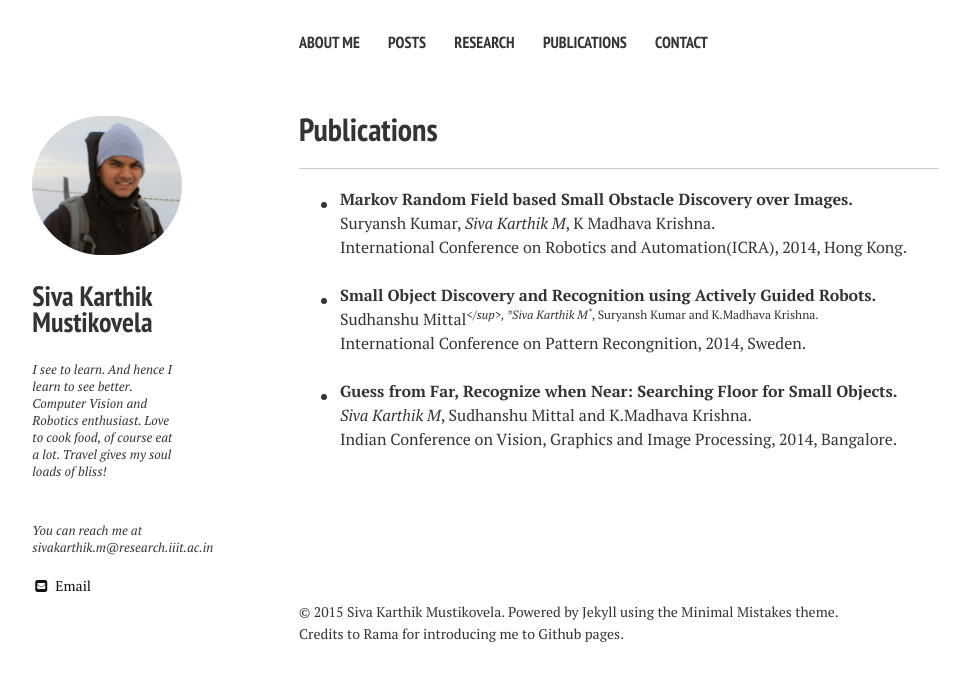
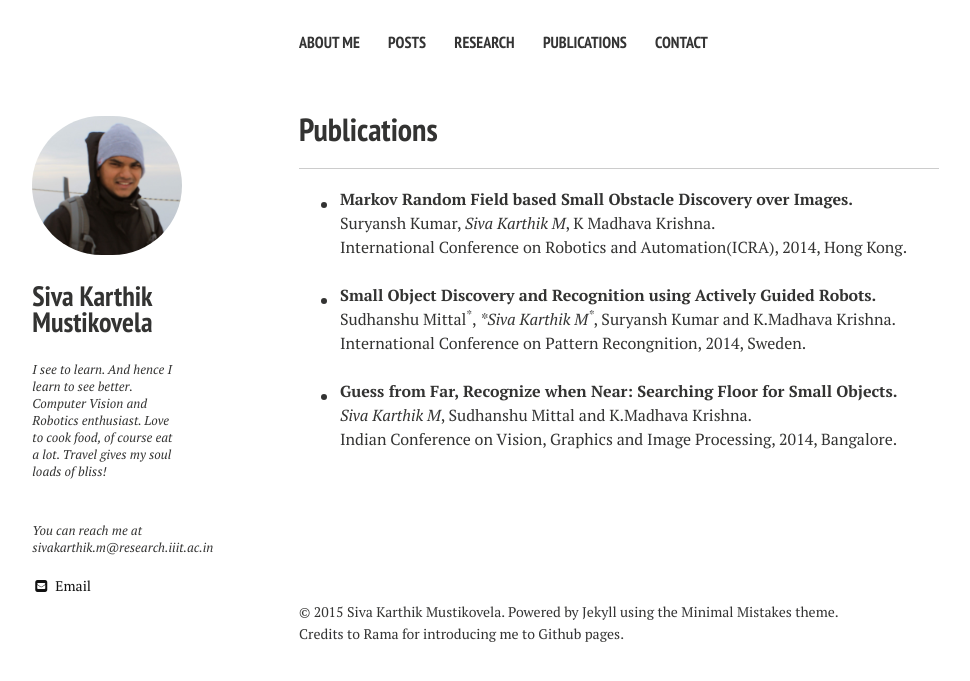
Before and after one commit to sivakm/sivakm.github.io, a Jekyll site: the page built from Publications/index.md, in a window 1280 px wide. Shown: the top 681 px of the page, without its empty margins (21-991 px from the left). Built offline with Jekyll 4.4.1, drawn with Linux system fonts in a browser that asks for light colours; nearby versions of some CDN libraries.

Commit message:
17feb915

```diff
--- a/Publications/index.md
+++ b/Publications/index.md
@@ -12,7 +12,7 @@ excerpt: "A List of Publications"
 
 
 *| **Small Object Discovery and Recognition using Actively Guided Robots.**   |
- |  Sudhanshu Mittal<sup>*</sup>, *Siva Karthik M<sup>*</sup>*, Suryansh Kumar and K.Madhava Krishna.   |
+ |  Sudhanshu Mittal<sup>*</sup>, <em>*Siva Karthik M<sup>*</sup></em>, Suryansh Kumar and K.Madhava Krishna.   |
  | International Conference on Pattern Recongnition, 2014, Sweden.|
 
 
```
